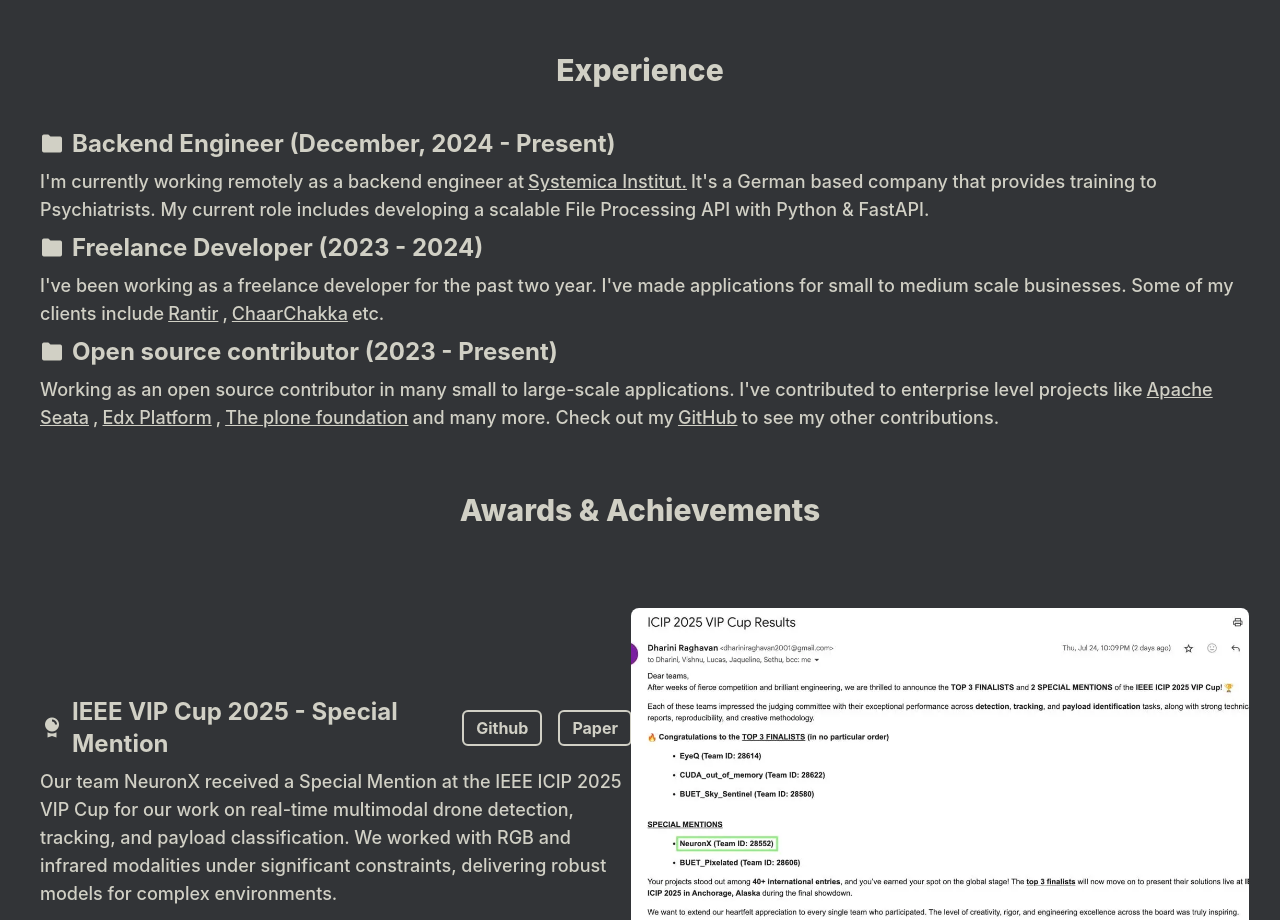
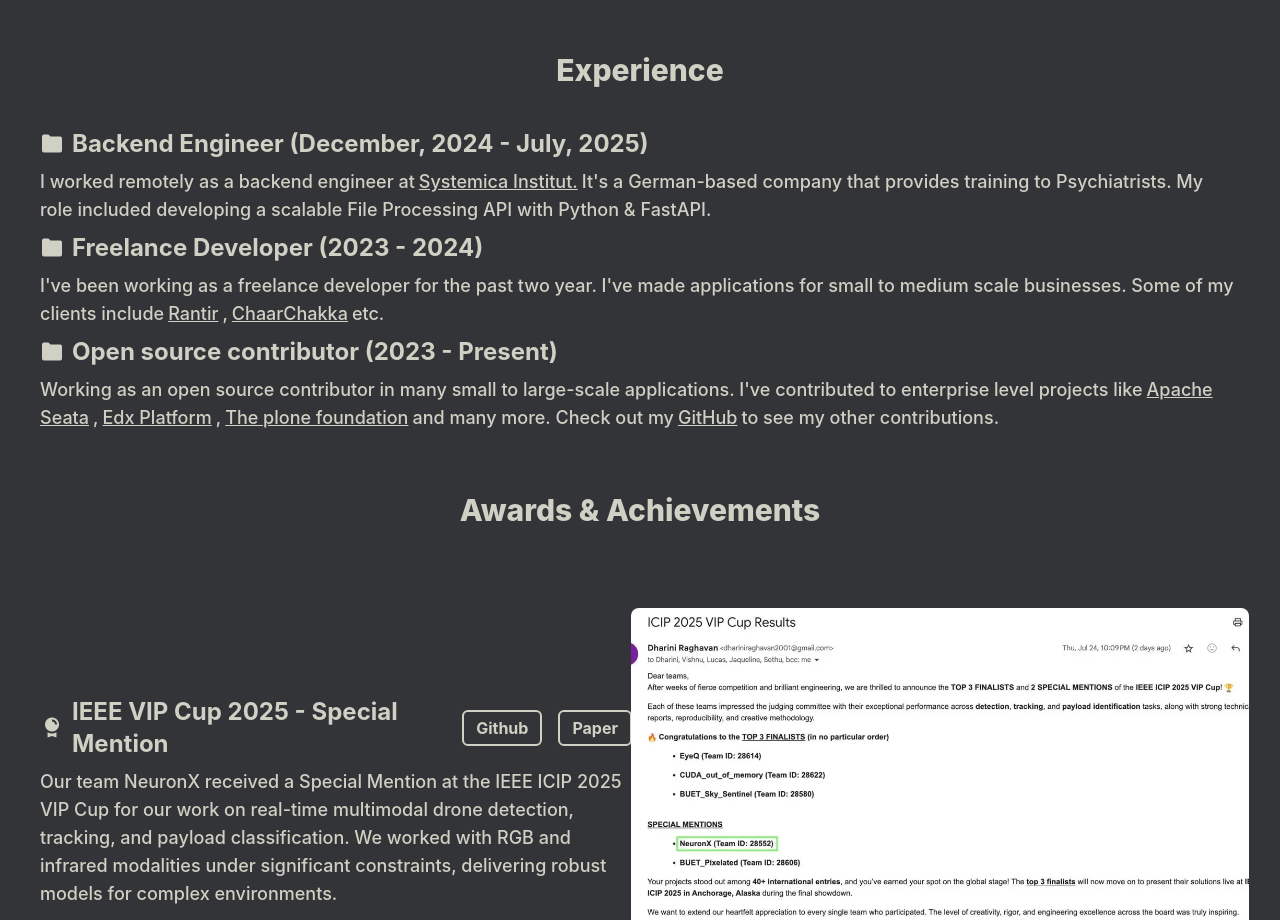
Before and after one commit to mehedikhan72/mehedikhan72.github.io, a React (Create React App) app: page / in a window 1280 px wide. Shown: the part 940-1860 px from the top of the page. Built offline with nearby package versions, Linux system fonts and the light colour scheme.

Commit message:
updated work experience

```diff
--- a/src/components/Experience.js
+++ b/src/components/Experience.js
@@ -6,10 +6,10 @@
       <p className="text-5 text-center my-8">Experience</p>
       <div className="flex justify-start items-center text-4">
         <i class="bx bxs-folder"></i>
-        <p className="text-4 p-2">Backend Engineer (December, 2024 - Present)</p>
+        <p className="text-4 p-2">Backend Engineer (December, 2024 - July, 2025)</p>
       </div>
       <p className="text-2">
-        I'm currently working remotely as a backend engineer at
+        I worked remotely as a backend engineer at
         <a
           className="hover:text-indigo-500 underline hover:underline px-1"
           target="_blank"
@@ -18,9 +18,8 @@
         >
           Systemica Institut.
         </a>
-        It's a German based company that provides training to Psychiatrists. My current role includes developing a scalable File Processing API with Python & FastAPI.
+        It's a German-based company that provides training to Psychiatrists. My role included developing a scalable File Processing API with Python & FastAPI.
       </p>
-
 
       <div className="flex justify-start items-center text-4">
         <i class="bx bxs-folder"></i>
```
Also changed, not shown: 1 other file (tests, documents, lock files or other folders).
